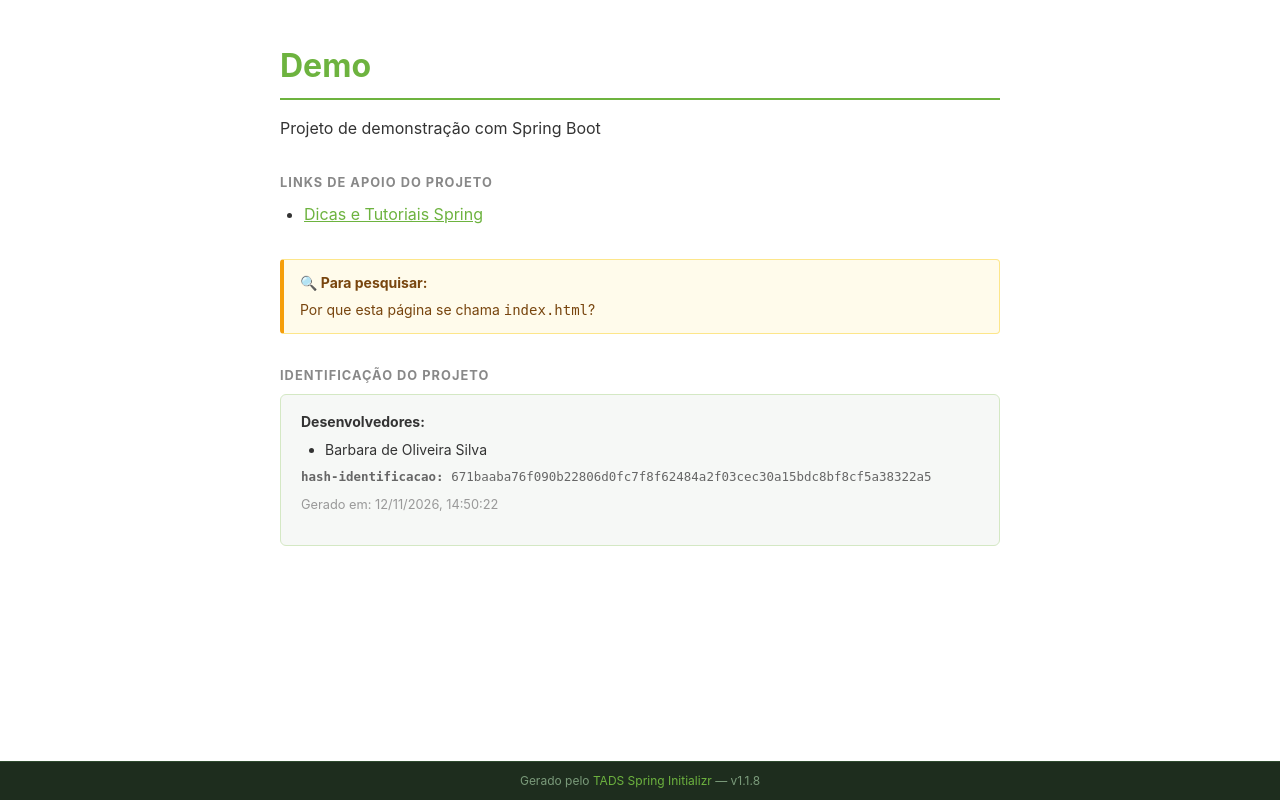
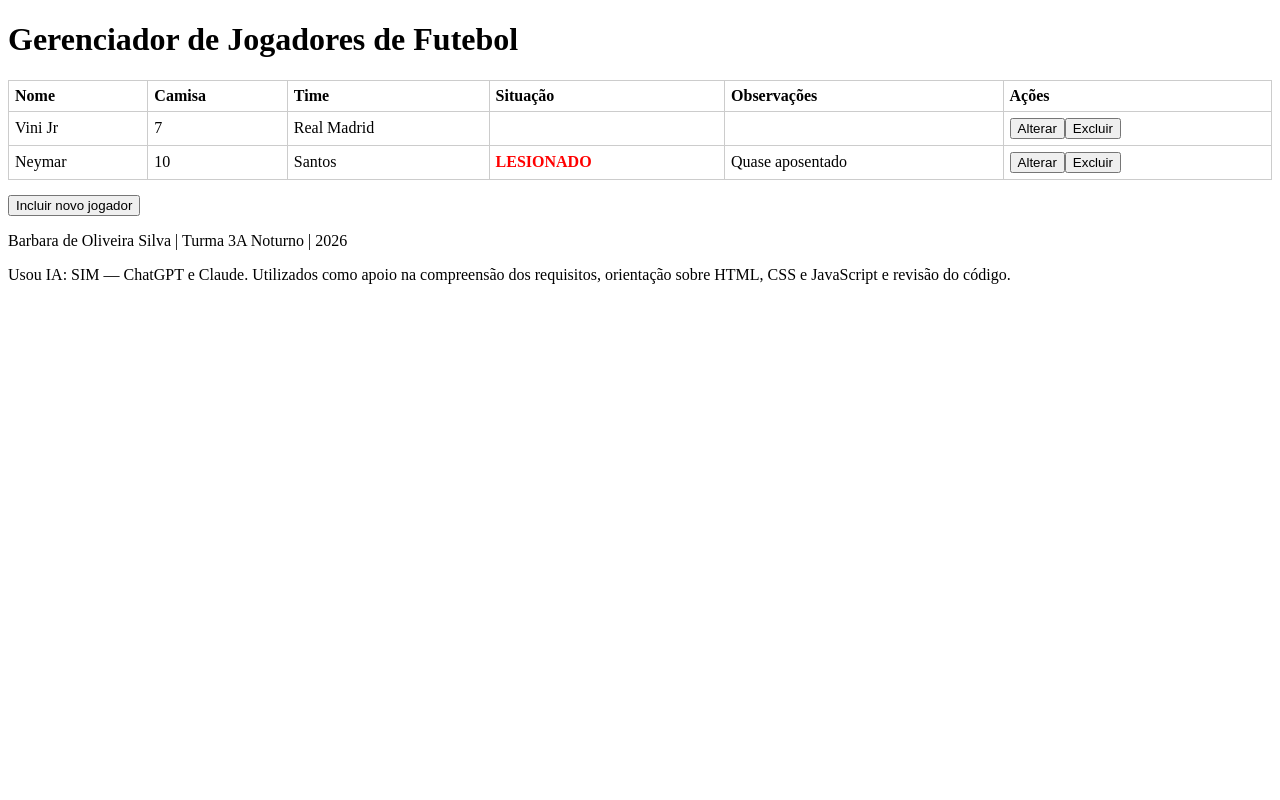
Before and after one commit to Barbiripytanga/GerenciadorDeJogadoresDeFutebol, a Spring Boot app: page / in a window 1280 px wide. Run offline with Spring Boot 4, Linux system fonts and the light colour scheme; data comes from the database, SQL or seed files in the repository.

Commit message:
feat: tela de listagem e formulário de jogadores no index.html
feat: tela de listagem e formulário de jogadores no index.html

- adicionei o formulário de inclusão (nome, camisa, time, lesionado e observações), exibido ao clicar em "Incluir novo jogador"
- adicionei a validação no JavaScript (nome e time com mínimo de 2 caracteres, camisa de 1 a 99)
- adicionei a função listarJogadores(), que busca os jogadores via Fetch API (GET /jogadores)
- adicionei a função mostrarJogadores(), que exibe os jogadores em tabela
- destaquei os jogadores lesionados em vermelho
- adicionei os botões Alterar e Excluir em cada linha
- adicionei o rodapé com identificação, turma, ano e declaração de uso de IA
- adicionei o CSS básico da tabela

```diff
--- a/src/main/resources/static/index.html
+++ b/src/main/resources/static/index.html
@@ -8,51 +8,177 @@
 <head>
   <meta charset="UTF-8">
   <meta name="viewport" content="width=device-width, initial-scale=1.0">
-  <title>Demo</title>
+  <title>Gerenciador de Jogadores de Futebol</title>
   <style>
-    body { font-family: -apple-system, BlinkMacSystemFont, 'Segoe UI', sans-serif; max-width: 720px; margin: 2.5rem auto; padding: 0 1.25rem 5rem; color: #333; line-height: 1.6; }
-    h1 { color: #6db33f; border-bottom: 2px solid #6db33f; padding-bottom: 0.4rem; margin-bottom: 0.25rem; }
-    h2 { font-size: 0.8rem; font-weight: 700; text-transform: uppercase; letter-spacing: 0.08em; color: #888; margin-top: 2rem; margin-bottom: 0.5rem; }
-    a { color: #6db33f; }
-    ul { padding-left: 1.5rem; margin: 0; }
-    li { margin: 0.35rem 0; }
-    .meta { background: #f6f8f6; border: 1px solid #d4e8c4; border-radius: 6px; padding: 1rem 1.25rem; font-size: 0.875rem; }
-    .hash { font-family: monospace; font-size: 0.78rem; word-break: break-all; color: #666; margin: 0.25rem 0 0; }
-    .generated { font-size: 0.8rem; color: #999; margin-top: 0.5rem; }
-    .curiosity { background: #fffbeb; border: 1px solid #fde68a; border-left: 4px solid #f59e0b; border-radius: 4px; padding: 0.75rem 1rem; margin-top: 2rem; font-size: 0.875rem; color: #78450e; }
-    .curiosity strong { display: block; margin-bottom: 0.25rem; }
-    .site-footer { position: fixed; bottom: 0; left: 0; right: 0; background: #1e2d1e; color: #7a9a7a; font-size: 0.75rem; text-align: center; padding: 0.6rem 1rem; border-top: 1px solid #2e4a2e; }
-    .site-footer a { color: #6db33f; text-decoration: none; }
-    .site-footer a:hover { text-decoration: underline; }
+    table { border-collapse: collapse; width: 100%; margin-bottom: 15px; }
+    th, td { border: 1px solid #ccc; padding: 6px; text-align: left; }
+    .lesionado { color: red; font-weight: bold; }
   </style>
 </head>
 <body>
-  <h1>Demo</h1>
-  <p>Projeto de demonstração com Spring Boot</p>
+<h1>Gerenciador de Jogadores de Futebol</h1>
 
-  <h2>Links de apoio do projeto</h2>
-  <ul>
+<div id="mensagem"></div>
 
-    <li><a href="https://github.com/ftsuda-senac/dicas-desenvolvimento/blob/main/Dicas-e-Tutoriais-Spring.md" target="_blank" rel="noopener noreferrer">Dicas e Tutoriais Spring</a></li>
-  </ul>
+<div id="lista-jogadores"></div>
 
-  <div class="curiosity">
-    <strong>🔍 Para pesquisar:</strong>
-    Por que esta página se chama <code>index.html</code>?
-  </div>
+<button type="button" id="btn-incluir">Incluir novo jogador</button>
+<!--formulario -->
+<div id="formulario-jogador" hidden>
+  <h2>Incluir novo jogador</h2>
 
-  <h2>Identificação do projeto</h2>
-  <div class="meta">
-    <strong>Desenvolvedores:</strong>
-    <ul>
-      <li>Barbara de Oliveira Silva</li>
-    </ul>
-    <p class="hash"><strong>hash-identificacao:</strong> 671baaba76f090b22806d0fc7f8f62484a2f03cec30a15bdc8bf8cf5a38322a5</p>
-    <p class="generated">Gerado em: 12/11/2026, 14:50:22</p>
-  </div>
+  <form id="form-jogador">
 
-  <footer class="site-footer">
-    Gerado pelo <a href="https://ftsuda-senac.github.io/tads-spring-initializr/" target="_blank" rel="noopener noreferrer">TADS Spring Initializr</a> — v1.1.8
-  </footer>
+    <label for="nome">Nome</label>
+    <input type="text" id="nome" name="nome" required minlength="2">
+
+    <label for="numeroCamisa">Número da camisa</label>
+    <input type="number" id="numeroCamisa" name="numeroCamisa" min="1" max="99" required>
+
+    <label for="time">Time</label>
+    <input type="text" id="time" name="time" required minlength="2">
+
+    <p>Lesionado</p>
+
+    <input type="radio" id="nao" name="lesionado" value="false" checked>
+    <label for="nao">Não</label>
+
+    <input type="radio" id="sim" name="lesionado" value="true">
+    <label for="sim">Sim</label>
+
+    <label for="observacoes">Observações</label>
+    <textarea id="observacoes" name="observacoes"></textarea>
+
+    <button type="submit">Salvar</button>
+
+  </form>
+</div>
+
+
+<footer>
+  <p>Barbara de Oliveira Silva | Turma 3A Noturno | 2026</p>
+  <p>Usou IA: SIM — ChatGPT e Claude. Utilizados como apoio na compreensão dos requisitos, orientação sobre HTML, CSS e JavaScript e revisão do código.</p>
+</footer>
+
+<script>
+  const botaoIncluir = document.getElementById("btn-incluir");
+  const formularioJogador = document.getElementById("formulario-jogador");
+
+  botaoIncluir.addEventListener("click", function() {
+    formularioJogador.hidden = false;
+  });
+
+  const formulario = document.getElementById("form-jogador");
+  const mensagem = document.getElementById("mensagem");
+
+  formulario.addEventListener("submit", function(event) {
+    event.preventDefault();
+
+    const nome = document.getElementById("nome").value.trim();
+    const numeroCamisa = Number(document.getElementById("numeroCamisa").value);
+    const time = document.getElementById("time").value.trim();
+    const lesionado = document.querySelector('input[name="lesionado"]:checked').value;
+    const observacoes = document.getElementById("observacoes").value;
+
+    if (nome.length < 2) {
+      mensagem.textContent = "O nome deve ter pelo menos 2 caracteres.";
+      return;
+    }
+
+    if (time.length < 2) {
+      mensagem.textContent = "O time deve ter pelo menos 2 caracteres.";
+      return;
+    }
+
+    if (numeroCamisa < 1 || numeroCamisa > 99 || !Number.isFinite(numeroCamisa)) {
+      mensagem.textContent = "O número da camisa deve estar entre 1 e 99.";
+      return;
+    }
+
+    mensagem.textContent = "Dados validados com sucesso!";
+
+    console.log("Nome:", nome);
+    console.log("Número da camisa:", numeroCamisa);
+    console.log("Time:", time);
+    console.log("Lesionado:", lesionado);
+    console.log("Observações:", observacoes);
+  });
+
+  async function listarJogadores(){
+    try{
+      const resposta = await fetch("/jogadores");
+      if(!resposta.ok){
+        throw new Error("Erro ao buscar jogadores: " + resposta.status);
+      }
+
+      const jogadores= await resposta.json();
+
+      console.log("Jogadores recebidos: ", jogadores);
+      return jogadores;
+    } catch (erro){
+      mensagem.textContent="Não foi possível carregar os jogadores.";
+      console.error("Erro: ", erro);
+
+      return [];
+    }
+  }
+  async function mostrarJogadores() {
+    const jogadores = await listarJogadores();
+    const container = document.getElementById("lista-jogadores");
+    container.innerHTML = "";
+
+    if (jogadores.length === 0) {
+      container.textContent = "Nenhum jogador cadastrado.";
+      return;
+    }
+
+    const tabela = document.createElement("table");
+    tabela.innerHTML = `<thead><tr>
+      <th>Nome</th><th>Camisa</th><th>Time</th><th>Situação</th><th>Observações</th><th>Ações</th>
+    </tr></thead>`;
+    const corpo = document.createElement("tbody");
+
+    for (const j of jogadores) {
+      const linha = document.createElement("tr");
+
+      for (const valor of [j.nome, j.numeroCamisa, j.time]) {
+        const td = document.createElement("td");
+        td.textContent = valor;
+        linha.appendChild(td);
+      }
+
+      const tdSituacao = document.createElement("td");
+      if (j.lesionado) {
+        tdSituacao.textContent = "LESIONADO";
+        tdSituacao.className = "lesionado";
+      }
+      linha.appendChild(tdSituacao);
+
+      const tdObs = document.createElement("td");
+      tdObs.textContent = j.observacoes ?? "";
+      linha.appendChild(tdObs);
+
+      const tdAcoes = document.createElement("td");
+
+      const btnAlterar = document.createElement("button");
+      btnAlterar.textContent = "Alterar";
+      btnAlterar.addEventListener("click", () => console.log("Alterar", j.id));
+
+      const btnExcluir = document.createElement("button");
+      btnExcluir.textContent = "Excluir";
+      btnExcluir.addEventListener("click", () => console.log("Excluir", j.id));
+
+      tdAcoes.append(btnAlterar, btnExcluir);
+      linha.appendChild(tdAcoes);
+
+      corpo.appendChild(linha);
+    }
+
+    tabela.appendChild(corpo);
+    container.appendChild(tabela);
+  }
+
+  mostrarJogadores();
+</script>
 </body>
 </html>
```
